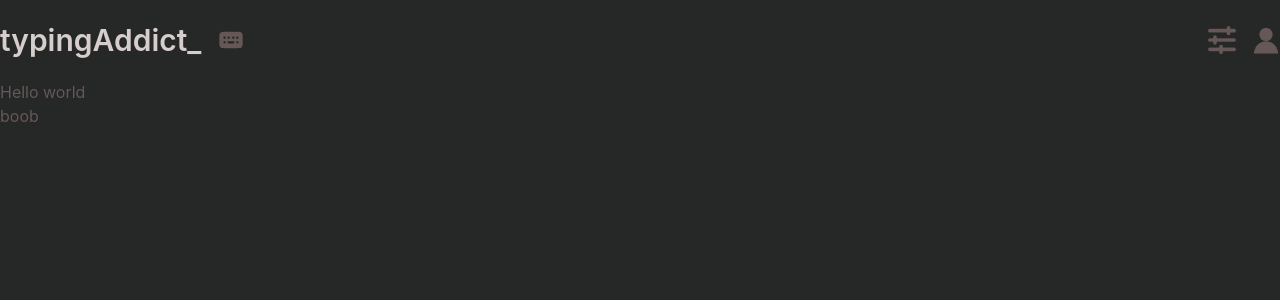
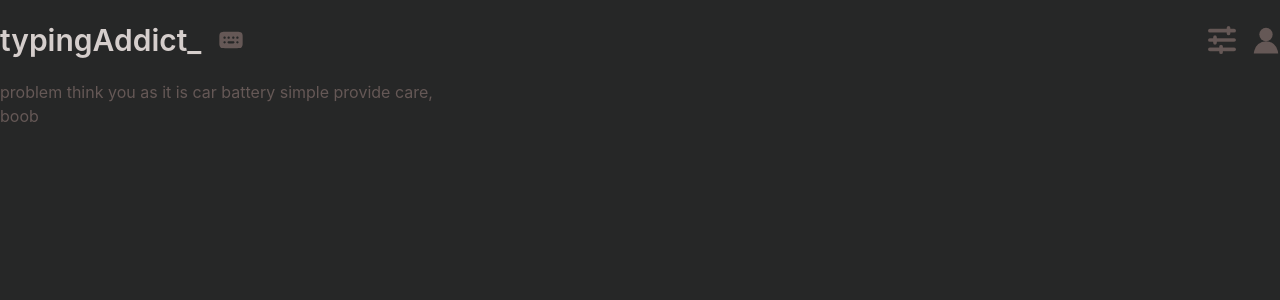
Before and after one commit to Dri3xCz/ReactTypingGame, a React (Vite) app: page / in a window 1280 px wide. Shown: the top 300 px of the page. Built offline with nearby package versions, Linux system fonts and the light colour scheme.

Commit message:
feat: typing logic for TypingField component

```diff
--- /dev/null
+++ b/src/components/TypingField/TypingField.tsx
@@ -0,0 +1,34 @@
+import { useEffect, useState } from "react";
+
+export function TypingField() {
+  const [inputtedText, setInputtedText] = useState("");
+
+  function handleKeydown(event: KeyboardEvent) {
+    const key = event.key;
+
+    if(key === "Backspace") {
+      setInputtedText((text) => text.slice(0, text.length - 1))
+    }
+    if (key.length > 1) return;
+
+    setInputtedText((text) => text + key);
+  }
+
+  useEffect(() => {
+    window.addEventListener("keydown", handleKeydown);
+    return () => {
+      window.removeEventListener("keydown", handleKeydown);
+    };
+  }, []);
+
+  const typingTestContent =
+    "problem think you as it is car battery simple provide care";
+
+  return (
+    <div>
+      <div>
+        {typingTestContent}, {inputtedText}
+      </div>
+    </div>
+  );
+}
--- a/src/components/pages/Main.tsx
+++ b/src/components/pages/Main.tsx
@@ -1,6 +1,7 @@
+import { TypingField } from "../TypingField/TypingField";
 
 export function Main() {
-  return <div>Hello world</div>
+  return <TypingField />
 }
 
 export default Main;
```
